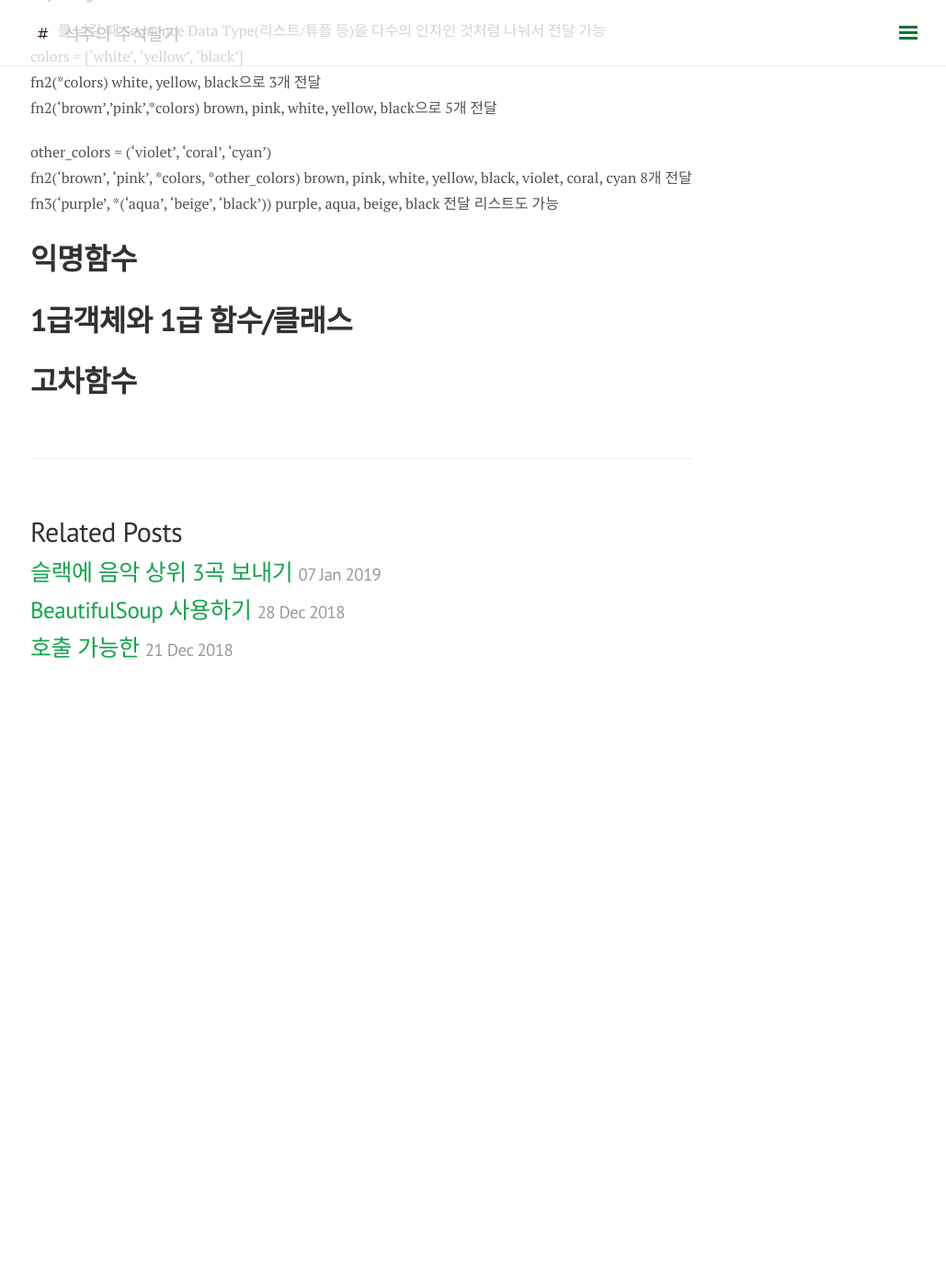
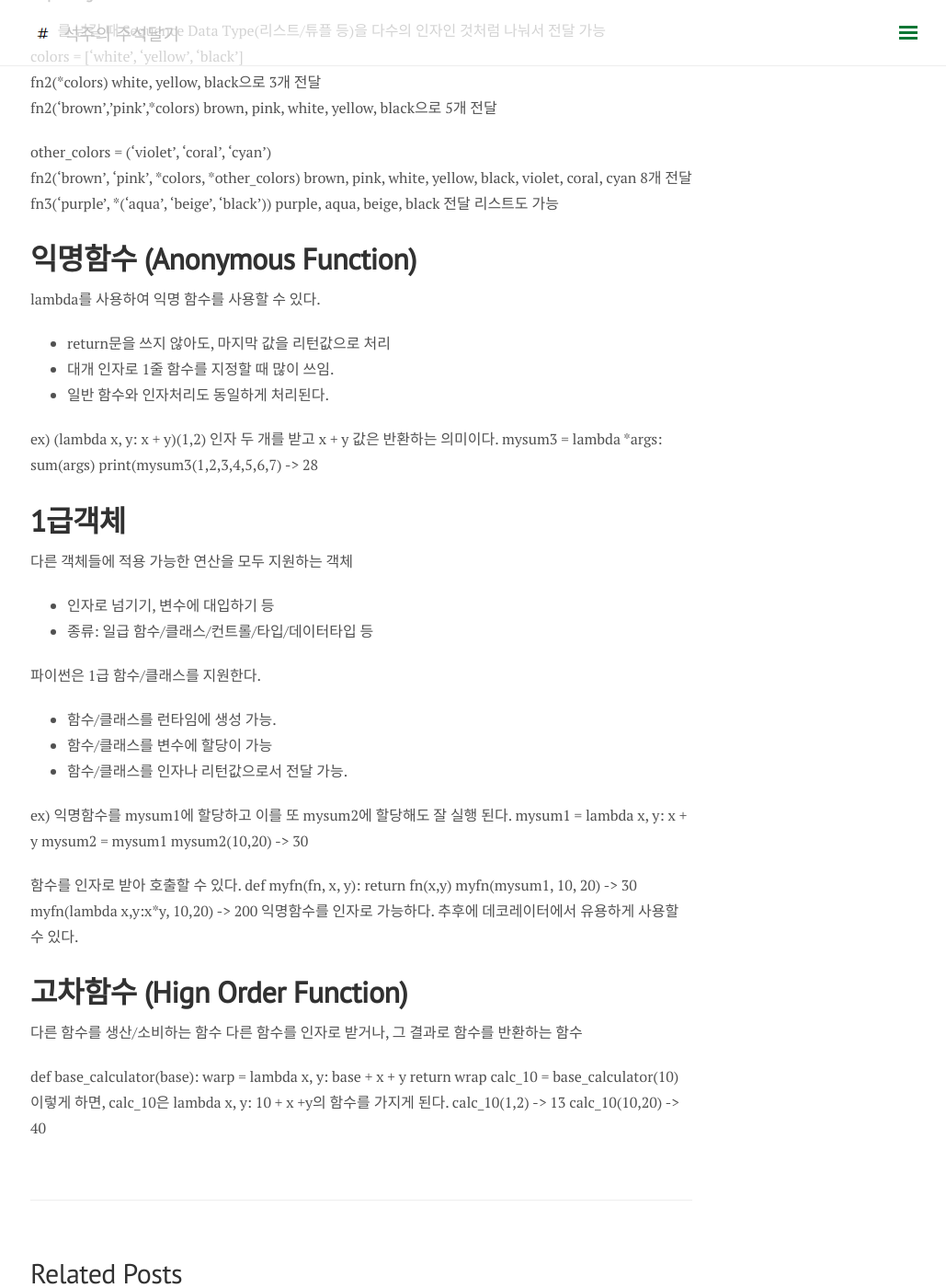
Before and after one commit to somefood/somefood.github.io, a Jekyll site: the page built from _posts/Python/2018-12-21-04function.md, in a window 1280 px wide and 1400 px high, scrolled down 2935 px. Shown: the whole window at 92% size, without its empty margins (247-1276 px from the left). Built offline with Jekyll 4.4.1, drawn with Linux system fonts in a browser that asks for light colours; nearby versions of some CDN libraries; comment, search, counter and statistics services are not loaded; before the commit the page ends 3716 px from its top, so only the background shows below that.

Commit message:
Update 2018-12-21-04function.md

```diff
--- a/_posts/Python/2018-12-21-04function.md
+++ b/_posts/Python/2018-12-21-04function.md
@@ -121,8 +121,48 @@ other_colors = ('violet', 'coral', 'cyan')
 fn2('brown', 'pink', \*colors, \*other_colors) brown, pink, white, yellow, black, violet, coral, cyan 8개 전달
 fn3('purple', \*('aqua', 'beige', 'black')) purple, aqua, beige, black 전달 리스트도 가능
 
-# 익명함수
+# 익명함수 (Anonymous Function)
+lambda를 사용하여 익명 함수를 사용할 수 있다.
+- return문을 쓰지 않아도, 마지막 값을 리턴값으로 처리
+- 대개 인자로 1줄 함수를 지정할 때 많이 쓰임.
+- 일반 함수와 인자처리도 동일하게 처리된다.
 
-# 1급객체와 1급 함수/클래스
+ex)
+(lambda x, y: x + y)(1,2) 인자 두 개를 받고 x + y 값은 반환하는 의미이다.
+mysum3 = lambda *args: sum(args)
+print(mysum3(1,2,3,4,5,6,7) -> 28
 
-# 고차함수
+# 1급객체
+다른 객체들에 적용 가능한 연산을 모두 지원하는 객체
+- 인자로 넘기기, 변수에 대입하기 등
+- 종류: 일급 함수/클래스/컨트롤/타입/데이터타입 등
+
+파이썬은 1급 함수/클래스를 지원한다.
+- 함수/클래스를 런타임에 생성 가능.
+- 함수/클래스를 변수에 할당이 가능
+- 함수/클래스를 인자나 리턴값으로서 전달 가능.
+
+ex)
+익명함수를 mysum1에 할당하고 이를 또 mysum2에 할당해도 잘 실행 된다.
+mysum1 = lambda x, y: x + y
+mysum2 = mysum1
+mysum2(10,20) -> 30
+
+함수를 인자로 받아 호출할 수 있다.
+def myfn(fn, x, y):
+    return fn(x,y)
+myfn(mysum1, 10, 20) -> 30
+myfn(lambda x,y:x*y, 10,20) -> 200 익명함수를 인자로 가능하다.
+추후에 데코레이터에서 유용하게 사용할 수 있다.
+
+# 고차함수 (Hign Order Function)
+다른 함수를 생산/소비하는 함수
+다른 함수를 인자로 받거나, 그 결과로 함수를 반환하는 함수
+
+def base_calculator(base):
+    warp = lambda x, y: base + x + y
+    return wrap
+calc_10 = base_calculator(10)
+이렇게 하면, calc_10은 lambda x, y: 10 + x +y의 함수를 가지게 된다.
+calc_10(1,2) -> 13
+calc_10(10,20) -> 40
```
